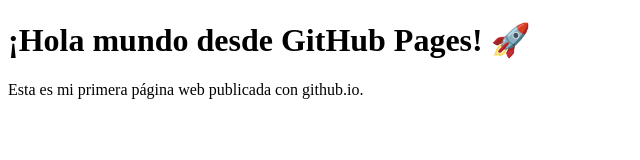
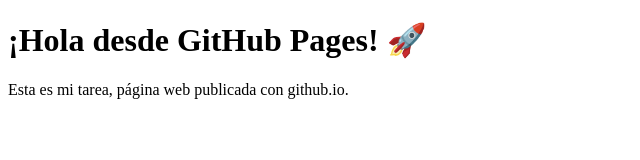
Before and after one commit to mariadiaz05/mariadiaz05.github.io, a plain HTML site: page index.html in a window 1280 px wide. Shown: the whole page, without its empty margins (0-640 px from the left). Drawn offline with Linux system fonts and the light colour scheme.

Commit message:
Update index.html

```diff
--- a/index.html
+++ b/index.html
@@ -6,7 +6,7 @@
   <title>Mi primera página con GitHub Pages</title>
 </head>
 <body>
-  <h1>¡Hola mundo desde GitHub Pages! 🚀</h1>
-  <p>Esta es mi primera página web publicada con github.io.</p>
+  <h1>¡Hola desde GitHub Pages! 🚀</h1>
+  <p>Esta es mi tarea, página web publicada con github.io.</p>
 </body>
 </html>
```
